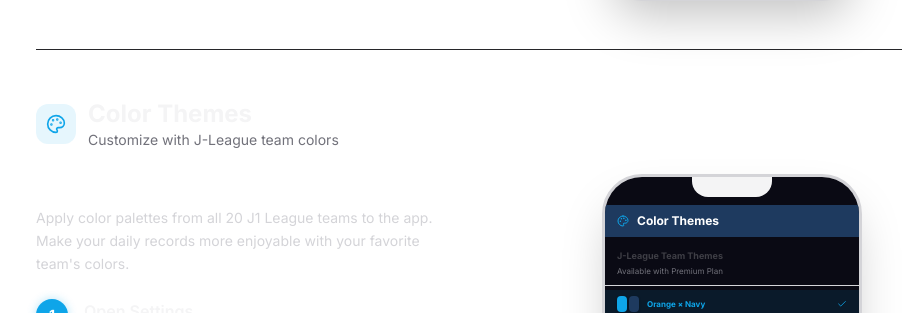
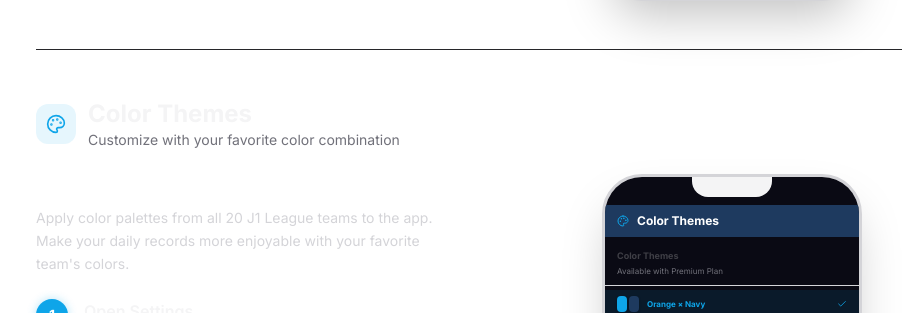
Before and after one commit to unmo/famnote, a React (Vite) app: page /help in a window 1280 px wide. Shown: the part 2822-3135 px from the top of the page, without its empty margins (300-1202 px from the left). Built offline with nearby package versions, Linux system fonts and the light colour scheme; no server answers.

Commit message:
feat: テーマ名をJリーグ表記からカラーテーマに統一

```diff
--- a/src/i18n/locales/en.json
+++ b/src/i18n/locales/en.json
@@ -486,8 +486,8 @@
     "feature5Title": "Highlight Insights",
     "feature5Desc": "Automatically collect key insights from practice and matches. Never miss a lesson learned.",
     "feature5Badge": "Free",
-    "feature6Title": "J-League Themes",
-    "feature6Desc": "Apply color themes from all 20 J1 League teams. Cheer in your favorite team's colors.",
+    "feature6Title": "Color Themes",
+    "feature6Desc": "Customize your app with your favorite color combination. Choose from 20 options.",
     "feature6Badge": "Premium",
     "howItWorksSectionTitle": "How It Works",
     "howItWorksSectionSubtitle": "Get started in just 3 simple steps",
@@ -512,7 +512,7 @@
     "freePlanFeature3": "Family timeline (up to 10 members)",
     "freePlanFeature4": "Goals & highlight insights",
     "premiumPlanFeature1": "Everything in Free",
-    "premiumPlanFeature2": "J-League team color themes (20 teams)",
+    "premiumPlanFeature2": "Color themes (20 options)",
     "premiumPlanFeature3": "Advanced growth charts & stats",
     "premiumPlanFeature4": "Increased photo storage",
     "premiumPlanFeature5": "Special badge & streak designs",
@@ -609,7 +609,7 @@
       },
       "theme": {
         "title": "Color Themes",
-        "subtitle": "Customize with J-League team colors",
+        "subtitle": "Customize with your favorite color combination",
         "description": "Apply color palettes from all 20 J1 League teams to the app. Make your daily records more enjoyable with your favorite team's colors.",
         "noteLabel": "Premium only:",
         "noteBody": "Color themes are available with the Premium Plan (¥500/month)."
@@ -716,7 +716,7 @@
       "matchJournal": "Match Journal",
       "familyTimeline": "Family Timeline",
       "goalManagement": "Goal Management",
-      "theme": "J-League Themes",
+      "theme": "Color Themes",
       "advancedCharts": "Advanced Charts",
       "unlimited": "Unlimited",
       "upTo10": "Up to 10",
@@ -765,7 +765,7 @@
       "theme": {
         "ariaLabel": "Color theme selection mockup",
         "header": "Color Themes",
-        "selectLabel": "J-League Team Themes",
+        "selectLabel": "Color Themes",
         "planNote": "Available with Premium Plan",
         "theme1": "Orange × Navy",
         "theme2": "Dark Red × Navy",
--- a/src/i18n/locales/ja.json
+++ b/src/i18n/locales/ja.json
@@ -486,8 +486,8 @@
     "feature5Title": "気づきのハイライト",
     "feature5Desc": "練習・試合から得た気づきを自動収集。大切な学びを見逃さずストックできます。",
     "feature5Badge": "無料",
-    "feature6Title": "J-Leagueテーマ",
-    "feature6Desc": "J1リーグ20チームのカラーテーマをアプリに適用。お気に入りチームカラーで使えます。",
+    "feature6Title": "カラーテーマ",
+    "feature6Desc": "好みのカラーコンビネーションでアプリをカスタマイズ。20種類から選べます。",
     "feature6Badge": "プレミアム",
     "howItWorksSectionTitle": "はじめかた",
     "howItWorksSectionSubtitle": "3ステップでかんたんにスタートできます",
@@ -512,7 +512,7 @@
     "freePlanFeature3": "家族タイムライン（最大10名）",
     "freePlanFeature4": "目標設定・気づきハイライト",
     "premiumPlanFeature1": "無料プランのすべての機能",
-    "premiumPlanFeature2": "J-Leagueチームカラーテーマ（20チーム）",
+    "premiumPlanFeature2": "カラーテーマ（20種類）",
     "premiumPlanFeature3": "高度な成長グラフ・統計",
     "premiumPlanFeature4": "写真アップロード容量増量",
     "premiumPlanFeature5": "バッジ・ストリーク特別デザイン",
@@ -609,8 +609,8 @@
       },
       "theme": {
         "title": "カラーテーマ",
-        "subtitle": "J-Leagueチームカラーでカスタマイズ",
-        "description": "J1リーグ全20チームのカラーパレットをアプリに適用できます。お気に入りのチームカラーで日々の記録をより楽しく。",
+        "subtitle": "好みのカラーコンビネーションでカスタマイズ",
+        "description": "好みのカラーコンビネーションでアプリをカスタマイズ。20種類から選べます。",
         "noteLabel": "プレミアム限定：",
         "noteBody": "カラーテーマ機能はプレミアムプラン（月額500円）でご利用いただけます。"
       },
@@ -678,7 +678,7 @@
         "step1Title": "設定を開く",
         "step1Description": "プロフィールアイコンから設定画面を開きます。",
         "step2Title": "「カラーテーマ」を選択",
-        "step2Description": "J1リーグ20チームのカラーパレットから好みのテーマを選びます。",
+        "step2Description": "20種類のカラーから好みのテーマを選びます。",
         "step3Title": "テーマを適用",
         "step3Description": "選択したテーマがアプリ全体に即時反映されます。"
       },
@@ -716,7 +716,7 @@
       "matchJournal": "試合ジャーナル",
       "familyTimeline": "家族タイムライン",
       "goalManagement": "目標設定・管理",
-      "theme": "J-Leagueテーマ",
+      "theme": "カラーテーマ",
       "advancedCharts": "高度なグラフ",
       "unlimited": "無制限",
       "upTo10": "最大10名",
@@ -765,7 +765,7 @@
       "theme": {
         "ariaLabel": "カラーテーマ選択のモックアップ",
         "header": "カラーテーマ",
-        "selectLabel": "J-Leagueチームテーマ",
+        "selectLabel": "カラーテーマ",
         "planNote": "プレミアムプランで利用可能",
         "theme1": "オレンジ × ネイビー",
         "theme2": "ダークレッド × ネイビー",
--- a/src/routes/app/HelpPage.tsx
+++ b/src/routes/app/HelpPage.tsx
@@ -418,7 +418,7 @@
       </div>
 
       <div className="px-3 pt-3 pb-2 border-b border-zinc-700">
-        <p className="text-zinc-300 text-[9px] font-bold">{t("help.mock.theme.selectLabel", "J-Leagueチームテーマ")}</p>
+        <p className="text-zinc-300 text-[9px] font-bold">{t("help.mock.theme.selectLabel", "カラーテーマ")}</p>
         <p className="text-zinc-500 text-[8px] mt-0.5">{t("help.mock.theme.planNote", "プレミアムプランで利用可能")}</p>
       </div>
 
@@ -671,7 +671,7 @@
 
   const themeSteps: HelpStep[] = [
     { step: 1, title: t("help.steps.theme.step1Title", "設定を開く"), description: t("help.steps.theme.step1Description", "プロフィールアイコンから設定画面を開きます。") },
-    { step: 2, title: t("help.steps.theme.step2Title", "「カラーテーマ」を選択"), description: t("help.steps.theme.step2Description", "J1リーグ20チームのカラーパレットから好みのテーマを選びます。") },
+    { step: 2, title: t("help.steps.theme.step2Title", "「カラーテーマ」を選択"), description: t("help.steps.theme.step2Description", "20種類のカラーから好みのテーマを選びます。") },
     { step: 3, title: t("help.steps.theme.step3Title", "テーマを適用"), description: t("help.steps.theme.step3Description", "選択したテーマがアプリ全体に即時反映されます。") },
   ];
 
@@ -700,7 +700,7 @@
     { feature: t("help.planCompare.matchJournal", "試合ジャーナル"), free: t("help.planCompare.unlimited", "無制限"), premium: t("help.planCompare.unlimited", "無制限") },
     { feature: t("help.planCompare.familyTimeline", "家族タイムライン"), free: t("help.planCompare.upTo10", "最大10名"), premium: t("help.planCompare.upTo10", "最大10名") },
     { feature: t("help.planCompare.goalManagement", "目標設定・管理"), free: t("help.planCompare.available", "利用可"), premium: t("help.planCompare.available", "利用可") },
-    { feature: t("help.planCompare.theme", "J-Leagueテーマ"), free: t("help.planCompare.unavailable", "利用不可"), premium: t("help.planCompare.colors20", "20チーム") },
+    { feature: t("help.planCompare.theme", "カラーテーマ"), free: t("help.planCompare.unavailable", "利用不可"), premium: t("help.planCompare.colors20", "20チーム") },
     { feature: t("help.planCompare.advancedCharts", "高度なグラフ"), free: t("help.planCompare.unavailable", "利用不可"), premium: t("help.planCompare.available", "利用可") },
   ];
 
@@ -855,13 +855,13 @@
             <HelpSection
               id="theme"
               title={t("help.sections.theme.title", "カラーテーマ")}
-              subtitle={t("help.sections.theme.subtitle", "J-Leagueチームカラーでカスタマイズ")}
+              subtitle={t("help.sections.theme.subtitle", "好みのカラーコンビネーションでカスタマイズ")}
               icon={<Palette className="w-5 h-5" />}
             >
               <div className="grid grid-cols-1 lg:grid-cols-2 gap-12 items-center">
                 <div>
                   <p className="text-zinc-700 dark:text-zinc-300 text-sm mb-6 leading-relaxed">
-                    {t("help.sections.theme.description", "J1リーグ全20チームのカラーパレットをアプリに適用できます。お気に入りのチームカラーで日々の記録をより楽しく。")}
+                    {t("help.sections.theme.description", "好みのカラーコンビネーションでアプリをカスタマイズ。20種類から選べます。")}
                   </p>
                   <StepList steps={themeSteps} />
                   <div className="mt-6 p-4 rounded-xl border" style={{ backgroundColor: "color-mix(in srgb, var(--color-brand-primary, #0EA5E9) 5%, transparent)", borderColor: "color-mix(in srgb, var(--color-brand-primary, #0EA5E9) 20%, transparent)" }}>
--- a/src/theme/themes.ts
+++ b/src/theme/themes.ts
@@ -1,7 +1,7 @@
 import { Theme } from '@/types/theme';
 export type { Theme };
 
-// 20種類のテーマカラー定義（Jリーグクラブカラーをモチーフ）
+// 20種類のテーマカラー定義
 export const THEMES: Theme[] = [
   { id: 'default', name: 'FamNote', primary: '#0EA5E9', secondary: '#1E3A5F', isPremium: false },
   { id: 'kashima', name: 'Kashima', primary: '#B30024', secondary: '#002244', isPremium: true },
```
